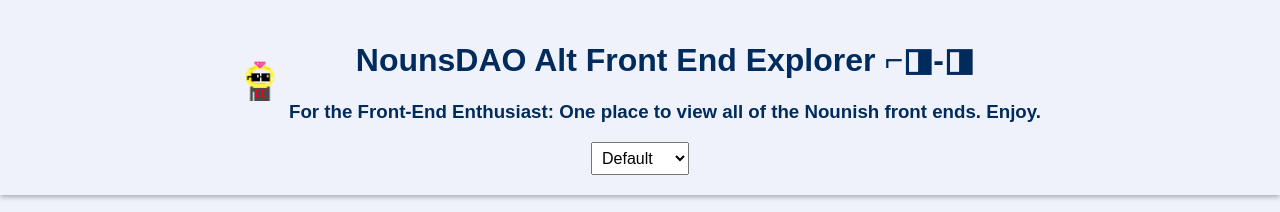
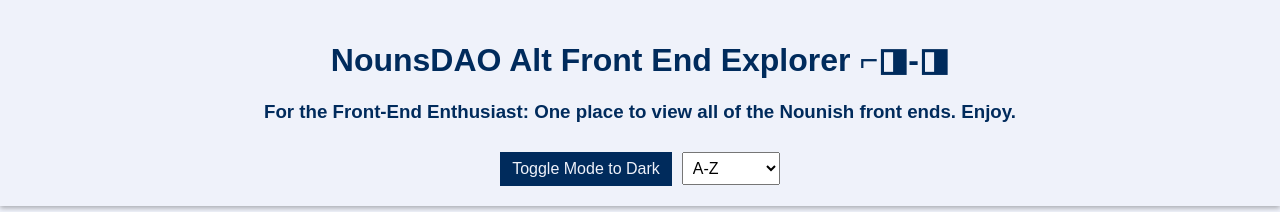
Before and after one commit to MIKEGOOD-ETH/frontends, a plain HTML site: page index.html in a window 1280 px wide. Shown: the top 212 px of the page. Drawn offline with Linux system fonts and the light colour scheme; a web font is replaced by a local one.

Commit message:
Update index.html

```diff
--- a/index.html
+++ b/index.html
@@ -6,18 +6,17 @@
 </head>
 <body>
     <div class="header-container">
-    <div>
-        <img src="front-end-ring-noun-logo.png" alt="Header Image">
+        <div class="header-content">
             <header>
                 <h1>NounsDAO Alt Front End Explorer ⌐◨-◨</h1>
                 <h3>For the Front-End Enthusiast: One place to view all of the Nounish front ends. Enjoy.</h3>
             </header>
         </div>
         <div class="toggle-container">
-        <select id="filter-dropdown" onchange="sortIframes()">
-            <option value="default">Default</option>
-            <option value="az">A-Z</option>
-            <option value="votes">By Votes</option>
+            <button id="toggle-button" onclick="toggleMode()">Toggle Mode to Dark</button>
+            <select id="filter-dropdown" onchange="filter()">
+                <option value="A-Z">A-Z</option>
+                <option value="By Votes">By Votes</option>
             </select>
         </div>
     </div>
```
Lines whose indentation alone changed are shown as unchanged.
